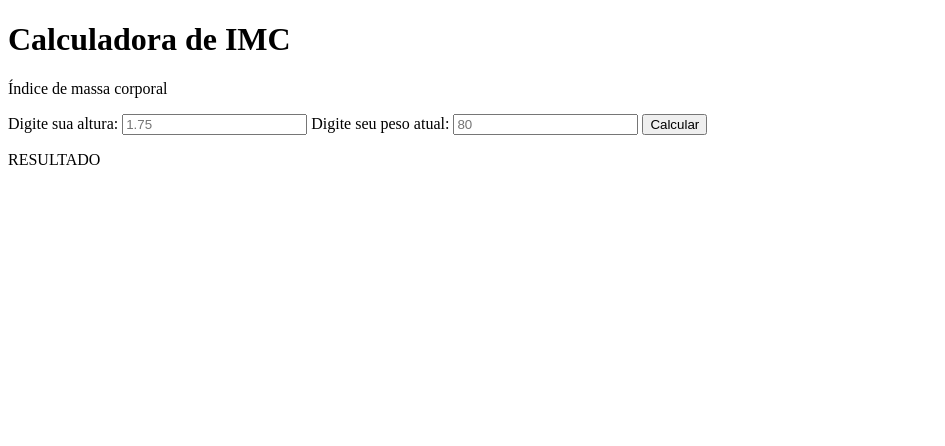
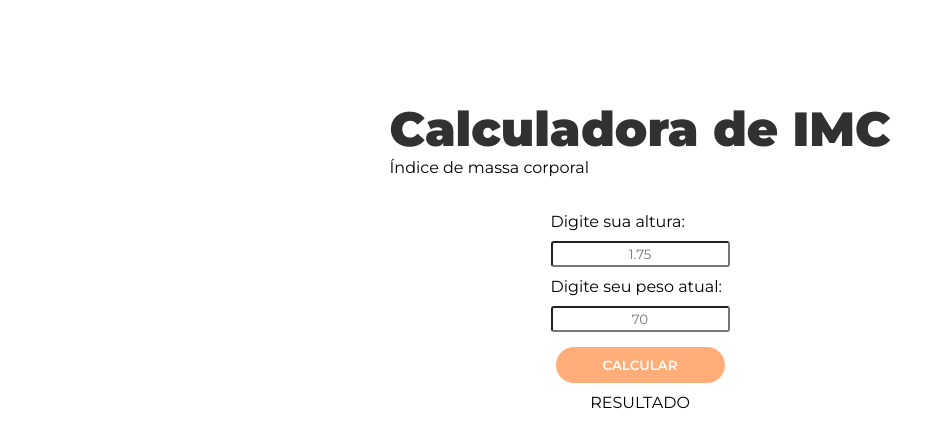
Before and after one commit to Azor97/IMC-Calculator, a plain HTML site: page index.html in a window 1280 px wide. Shown: the whole page, without its empty margins (0-945 px from the left). Drawn offline with Linux system fonts and the light colour scheme.

Commit message:
Adicionado o style

```diff
--- a/index.html
+++ b/index.html
@@ -4,21 +4,27 @@
     <meta charset="UTF-8">
     <meta http-equiv="X-UA-Compatible" content="IE=edge">
     <meta name="viewport" content="width=device-width, initial-scale=1.0">
+    <link rel="stylesheet" href="style.css">
     <title>IMC Calculator</title>
 </head>
 <body>
-    <h1>Calculadora de IMC</h1>
-    <p>Índice de massa corporal</p>
-    <form action="" method="post">
-        <label for="altura">Digite sua altura:</label>
-        <input type="number" name="altura" id="altura" placeholder="1.75" maxlength="5" minlength="3">
-        <label for="peso">Digite seu peso atual:</label>
-        <input type="number" name="peso" id="peso" placeholder="80" maxlength="5" minlength="3">
-        <input type="button" value="Calcular" onclick="calcular()">
-    </form>
-
-    <div id="resultado-container">
-        <p id="resultado">RESULTADO</p>
+    <div id="principal">
+        <div id="titulo">
+            <h1>Calculadora de IMC</h1>
+            <p class="subtitulo">Índice de massa corporal</p>
+        </div>
+        <div id="conteudo">
+            <form onsubmit="return calcular(event)" autocomplete="off">
+                <label for="altura" class="alt">Digite sua altura:</label>
+                <input type="text" name="altura" id="altura" placeholder="1.75" maxlength="5" minlength="3" class="alt" required>
+                <label for="peso" class="ps">Digite seu peso atual:</label>
+                <input type="text" name="peso" id="peso" placeholder="70" maxlength="3" minlength="1" class="ps" required>
+                <input type="submit" value="Calcular" id="button">
+            </form>
+        </div>
+        <div id="resultado-container">
+            <p id="resultado">RESULTADO</p>
+        </div>
     </div>
 
     <script src="script.js"></script>
--- a/script.js
+++ b/script.js
@@ -9,30 +9,26 @@ entre 25 e 29,99 acima do peso
 
 
 
-function calcular(){
-    let altura = document.querySelector("#altura")
-    let peso = document.querySelector("#peso")
+function calcular(event) {
+    event.preventDefault();
+    let altura = document.querySelector("#altura").value
+    let peso = document.querySelector("#peso").value
     let total = peso / (altura * altura);
     let resultado = document.querySelector("#resultado")
 
-    switch(total){
-        case total < 17:
-            resultado.innerHTML = `<strong>Seu IMC deu ${total}. Você está muito abaixo do peso!</strong>`
-            break;
-
-            case total >= 17 || total <= 18.49:
-            resultado.innerHTML = `<strong>Seu IMC deu ${total}. Você está abaixo do peso!</strong>`
-        break;
-
-        case total >= 18.5 || total <= 24.99:
-            resultado.innerHTML = `<strong>Seu IMC deu ${total}. Você está com o peso normal!</strong>`
-        break;
-
-        case total >= 25:
-            resultado.innerHTML = `<strong>Seu IMC deu ${total}. Você está acima do peso!</strong>`
-        break;
-
-        default:
-            resultado.innerHTML = `<strong>Você precisa digitar um valor!</strong>`
+    if(total < 17) {
+        resultado.innerHTML = `Seu IMC é ${total.toFixed(2)}. Você está muito abaixo do peso!`
+    } else if (total >= 17 && total <= 18.49){
+        resultado.innerHTML = `Seu IMC é ${total.toFixed(2)}. Você está abaixo do peso!`
+    } else if (total >= 18.5 && total <= 24.99) {
+        resultado.innerHTML = `Seu IMC é ${total.toFixed(2)}. Você está com o peso normal!`
+    } else if (total >= 25 && total <= 29.99){
+        resultado.innerHTML = `Seu IMC é ${total.toFixed(2)}. Você está acima do peso!`
+    } else if(total >= 30 && total <= 34.99){
+        resultado.innerHTML = `Seu IMC é ${total.toFixed(2)}. Você está obeso!`
+    } else if(total >= 35) {
+        resultado.innerHTML = `Seu IMC é ${total.toFixed(2)}. Você está extremamente obeso!`
+    } else {
+        resultado.innerHTML = `Digite um valor valido!`
     }
 }
--- /dev/null
+++ b/style.css
@@ -0,0 +1,86 @@
+@charset "UTF-8";
+@import url('https://fonts.googleapis.com/css2?family=Montserrat:ital,wght@0,100;0,200;0,300;0,400;0,500;0,600;0,700;0,800;0,900;1,100;1,200;1,300;1,400;1,500;1,600;1,700;1,800;1,900&display=swap');
+*{
+    margin: 0px;
+    padding: 0px;
+    font-family: 'Montserrat';
+}
+
+#principal {
+    margin-top: 100px;
+    display: flex;
+    flex-direction: column;
+    justify-content: space-around;
+    align-items: center;
+    align-content: center;
+}
+
+#conteudo > form {
+    margin-top: 30px;
+    display: flex;
+    flex-direction: column;
+    justify-content: space-around;
+    flex-wrap: wrap;
+    align-items: stretch;
+    align-content: center;
+}
+
+
+h1 {
+    text-align: center;
+    font-weight: 900;
+    color: rgb(49, 49, 49);
+    font-size: 3em;
+
+
+}
+
+@media(max-width: 900px){
+h1 {
+    padding-left: 10px;
+    padding-right: 10px;
+}
+.subtitulo{
+    text-align: center;
+    padding: 15px;
+}
+}
+
+.alt, .ps{
+    margin: 5px;
+}
+
+input {
+    border-radius: 3px;
+    padding: 3px;
+    text-align: center;
+}
+
+#button {
+    font-family: 'Montserrat';
+    font-weight: 600;
+    text-transform: uppercase;
+    color: white;
+    margin: 10px;
+    padding: 10px;
+    background-color: rgba(255, 104, 4, 0.534);
+    border: none;
+    transition: 0.2s ease-in;
+    cursor: pointer;
+    border-radius: 18px;
+}
+
+#button:hover{
+    box-shadow: 1px 1px 3px rgba(0, 0, 0, 0.322);
+    background-color: rgb(255, 104, 4);
+}
+
+#button:active {
+    background-color: rgb(255, 104, 4);
+    transform: translateY(1px);
+    box-shadow: 1px 1px 2px rgba(0, 0, 0, 0.212);
+}
+
+#resultado-container {
+
+}
```
